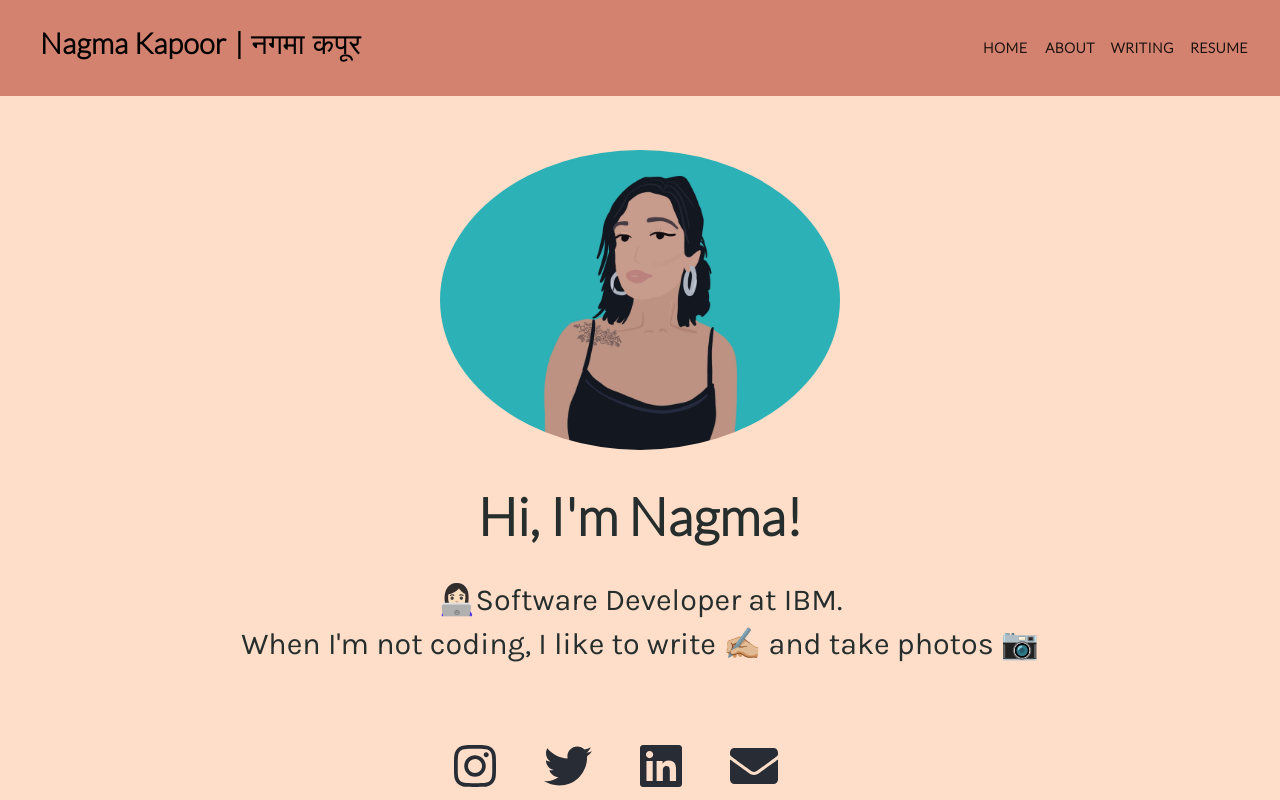
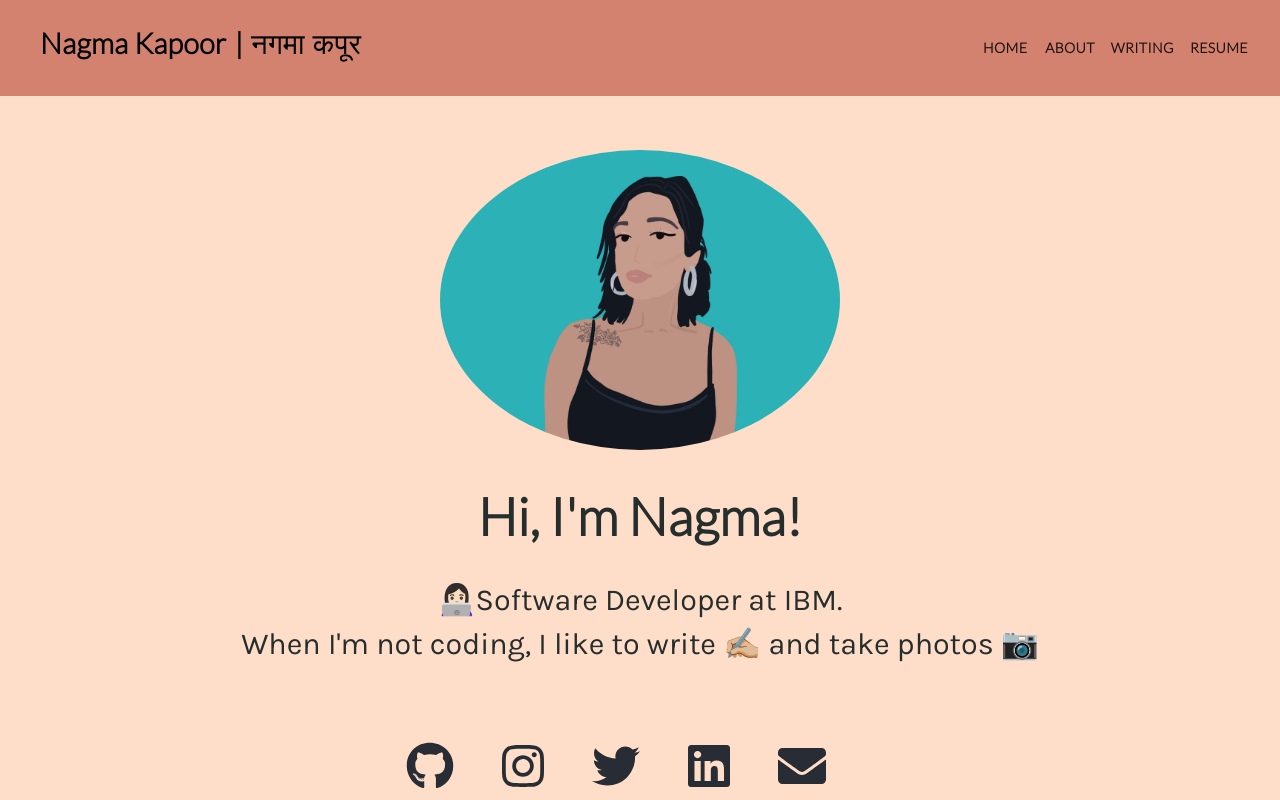
Before and after one commit to nagmak/nagma-site, a React (Create React App) app: page / in a window 1280 px wide. Built offline with nearby package versions, Linux system fonts and the light colour scheme.

Commit message:
added github link

```diff
--- a/src/App.js
+++ b/src/App.js
@@ -32,6 +32,9 @@ function App() {
           <Projects></Projects>
         </section> */}
         <section className="contact">
+        <a className="font-brand" href="https://github.com/nagmak">
+            <FontAwesomeIcon size="3x" icon={['fab', 'github']} />
+          </a>
         <a className="font-brand" href="https://www.instagram.com/notnagma/">
             <FontAwesomeIcon size="3x" icon={['fab', 'instagram']} />
           </a>
```
